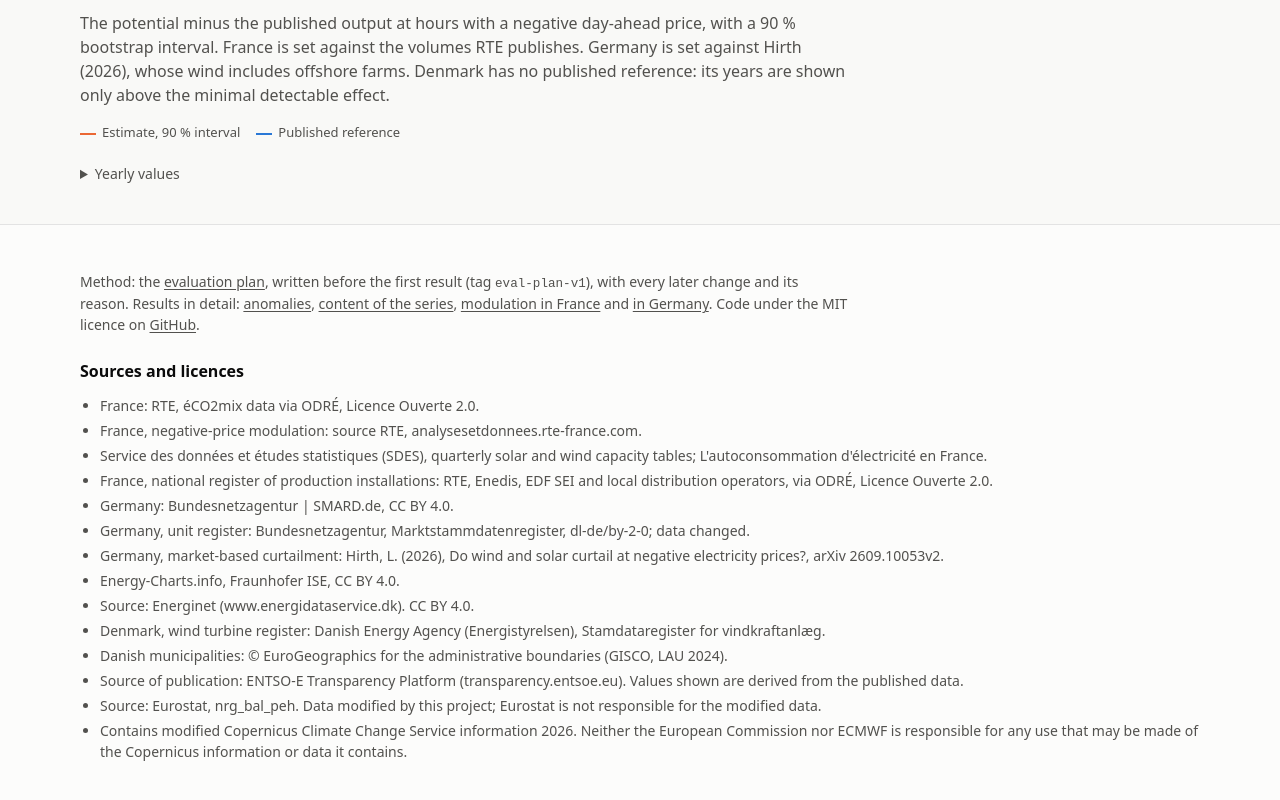
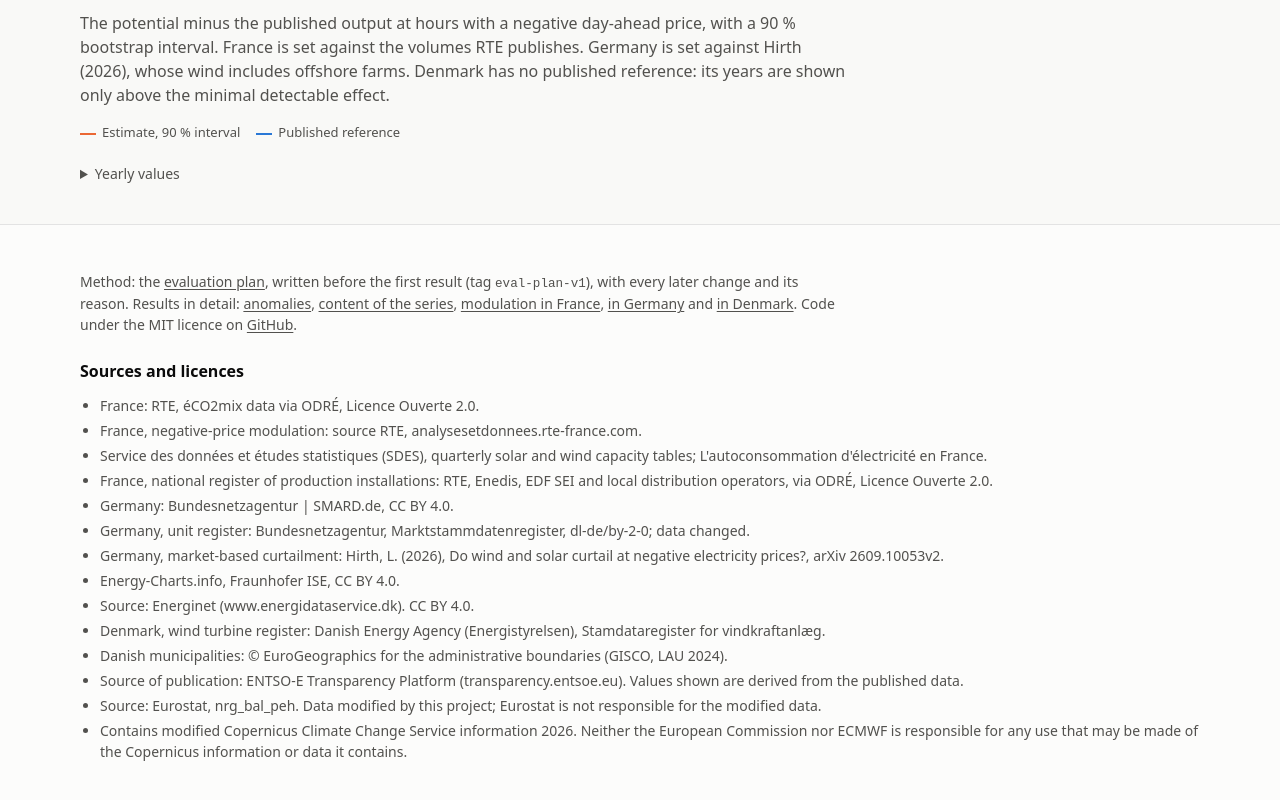
Before and after one commit to zkyasin/eu-solar-wind-audit, a plain HTML site: page site/index.html in a window 1280 px wide. Shown: the part 1584-2384 px from the top of the page. Drawn offline with Linux system fonts and the light colour scheme.

Commit message:
docs(site): link the modulation results of Denmark

```diff
--- a/site/index.html
+++ b/site/index.html
@@ -103,7 +103,7 @@
 
   <footer class="page-footer">
     <div class="wrap">
-      <p>Method: the <a href="https://github.com/zkyasin/eu-solar-wind-audit/blob/main/docs/evaluation-plan.md">evaluation plan</a>, written before the first result (tag <code>eval-plan-v1</code>), with every later change and its reason. Results in detail: <a href="https://github.com/zkyasin/eu-solar-wind-audit/blob/main/docs/anomalies-2019-2025.md">anomalies</a>, <a href="https://github.com/zkyasin/eu-solar-wind-audit/blob/main/docs/perimeter-2019-2024.md">content of the series</a>, <a href="https://github.com/zkyasin/eu-solar-wind-audit/blob/main/docs/modulation-france.md">modulation in France</a> and <a href="https://github.com/zkyasin/eu-solar-wind-audit/blob/main/docs/modulation-germany.md">in Germany</a>. Code under the MIT licence on <a href="https://github.com/zkyasin/eu-solar-wind-audit">GitHub</a>.</p>
+      <p>Method: the <a href="https://github.com/zkyasin/eu-solar-wind-audit/blob/main/docs/evaluation-plan.md">evaluation plan</a>, written before the first result (tag <code>eval-plan-v1</code>), with every later change and its reason. Results in detail: <a href="https://github.com/zkyasin/eu-solar-wind-audit/blob/main/docs/anomalies-2019-2025.md">anomalies</a>, <a href="https://github.com/zkyasin/eu-solar-wind-audit/blob/main/docs/perimeter-2019-2024.md">content of the series</a>, <a href="https://github.com/zkyasin/eu-solar-wind-audit/blob/main/docs/modulation-france.md">modulation in France</a>, <a href="https://github.com/zkyasin/eu-solar-wind-audit/blob/main/docs/modulation-germany.md">in Germany</a> and <a href="https://github.com/zkyasin/eu-solar-wind-audit/blob/main/docs/modulation-denmark.md">in Denmark</a>. Code under the MIT licence on <a href="https://github.com/zkyasin/eu-solar-wind-audit">GitHub</a>.</p>
       <h2>Sources and licences</h2>
       <ul class="sources">
         <li>France: RTE, éCO2mix data via ODRÉ, Licence Ouverte 2.0.</li>
```
